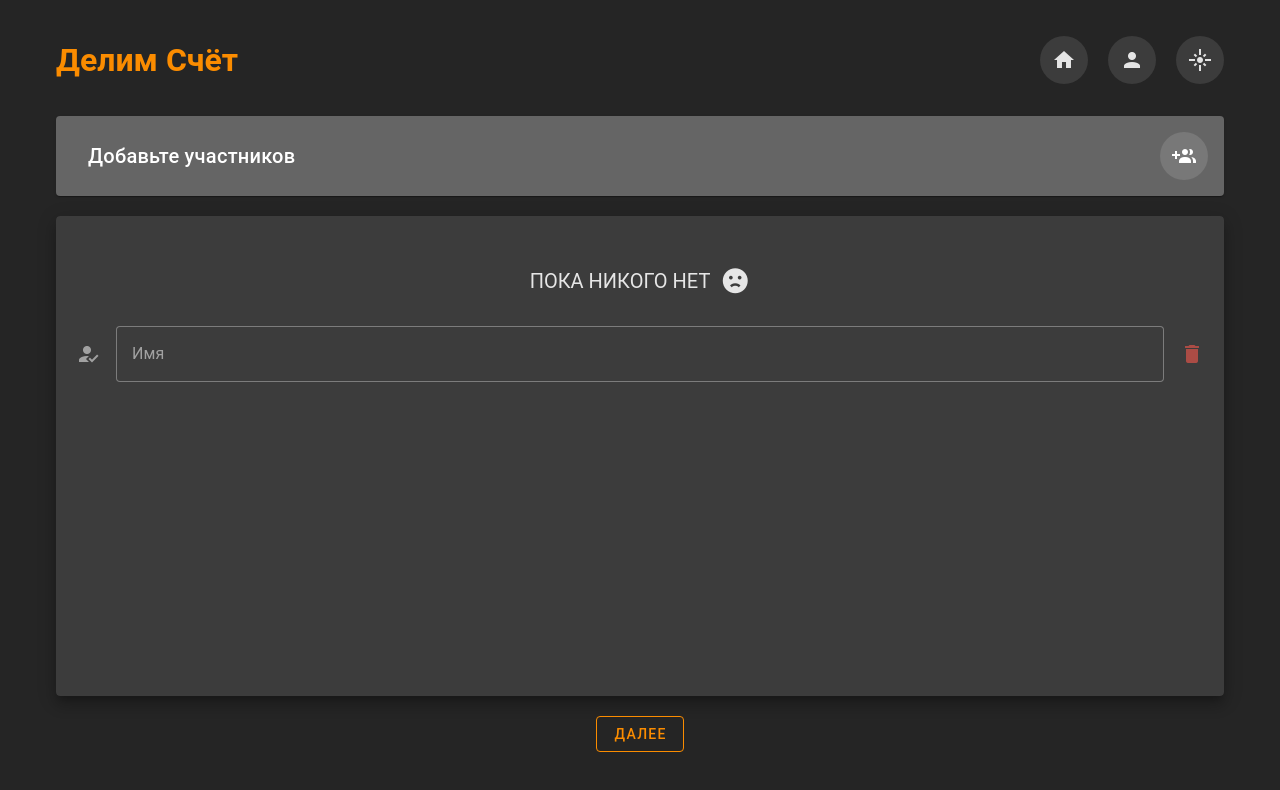
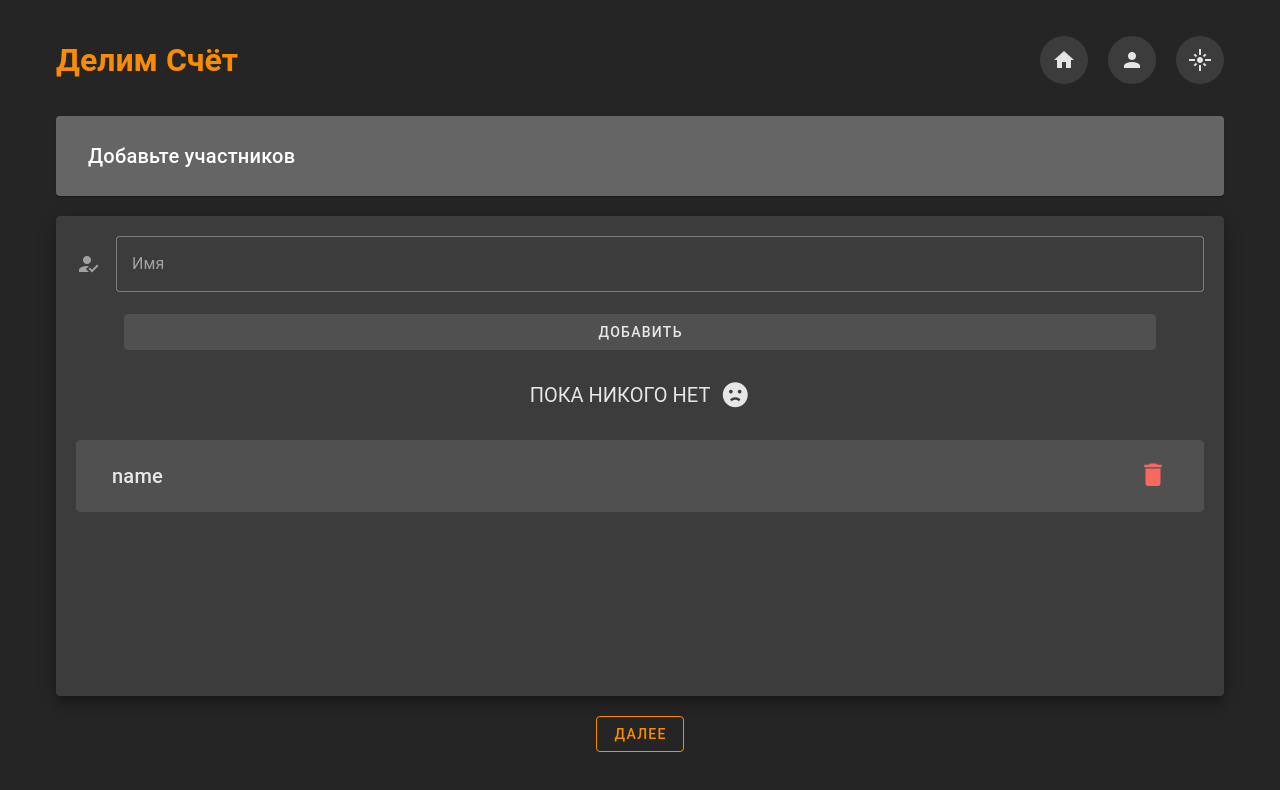
Before and after one commit to Capybarka/practice1, a Vue app: page /AddPerson in a window 1280 px wide. Both pictures are taken after a click on the button "НАЧАТЬ". Shown: the top 790 px of the page. Built offline with nearby package versions, Linux system fonts and the light colour scheme.

Commit message:
изменение верстки страницы добавления юзера

```diff
--- a/src/components/PersonCard.vue
+++ b/src/components/PersonCard.vue
@@ -1,43 +1,27 @@
 <template>
-     <div class="person-card-wrapper">
-          <v-text-field
-               class="add-person-input"
-               label="Имя"
-               variant="outlined"
-               v-model="personName"
-               @input="addPersonEmit">
-
-               <template v-slot:prepend>
-                    <v-icon>
-                         mdi-account-check
-                    </v-icon>
-               </template>
-
-               <template v-slot:append>
+     <div class="person-card__wrapper">
+          <v-card class="person-card px-5 py-3" variant="tonal">
+              <v-card-title class="person-card_title">
+                    <p>name</p>
                     <v-icon color="red">
                          mdi-delete
                     </v-icon>
-               </template>
-          </v-text-field>
+               </v-card-title>
+          </v-card>
      </div>
 </template>
 
 <script setup>
-import {ref, reactive} from 'vue'
-
 defineOptions({
      name: 'person-card'
 })
-
-const personName = ref('')
-
-const addPersonEmit = () => {
-     if (personName) {
-
-     }
-}
 </script>
 
 <style lang="scss" scoped>
-
+.person-card {
+     &_title{
+          display: flex;
+          justify-content: space-between;
+     }
+}
 </style>
--- /dev/null
+++ b/src/components/PersonForm.vue
@@ -0,0 +1,43 @@
+<template>
+     <div class="person-card-wrapper">
+          <v-text-field
+               class="add-person-input"
+               label="Имя"
+               variant="outlined"
+               v-model="personName"
+               @input="addPersonEmit">
+
+               <template v-slot:prepend>
+                    <v-icon>
+                         mdi-account-check
+                    </v-icon>
+               </template>
+          </v-text-field>
+
+          <v-row justify="center">
+               <v-col cols="11">
+                    <v-btn block variant="tonal">Добавить</v-btn>
+               </v-col>
+          </v-row>
+
+     </div>
+</template>
+
+<script setup>
+import {ref, reactive} from 'vue'
+
+defineOptions({
+     name: 'person-form'
+})
+
+const personName = ref('')
+
+const addPersonEmit = () => {
+     if (personName) {
+
+     }
+}
+</script>
+
+<style lang="scss" scoped>
+</style>
--- a/src/pages/AddPerson.vue
+++ b/src/pages/AddPerson.vue
@@ -4,20 +4,19 @@
                class="add-person__title pa-4 mb-5"
                color="background-light">
                <v-card-title>Добавьте участников</v-card-title>
-               <v-spacer></v-spacer>
-               <v-btn variant="tonal" icon>
-                    <v-icon>mdi-account-multiple-plus</v-icon>
-               </v-btn>
-               <!-- при нажатии на кнопку добавления добавится инпут с кнопка добавить -->
           </v-card>
 
           <v-card
                variant="tonal"
                class="persons-list pa-5 mb-5"
                elevation="10">
-               <empty-message>Пока никого нет</empty-message>
 
-               <person-card></person-card>
+
+               <person-form></person-form>
+
+                <empty-message>Пока никого нет</empty-message>
+
+                <person-card></person-card>
           </v-card>
 
           <v-row justify="center">
@@ -43,6 +42,7 @@ import { useMyStore } from '../stores/MyStore'
 
 const MyStore = useMyStore()
 
+const users = MyStore.users
 
 
 
--- a/src/stores/MyStore.js
+++ b/src/stores/MyStore.js
@@ -2,7 +2,8 @@ import { defineStore } from "pinia";
 import { ref, reactive } from "vue";
 
 export const useMyStore = defineStore('MyStore', () => {
-     const users = reactive([{name: 'Marina'}, {name: "Dasha"}])
+
+     const users = reactive([])
 
      // управление warning
      const isShowWarning = ref(false)
```
Also changed, not shown: src/components/index.js (+5 -3 lines).
